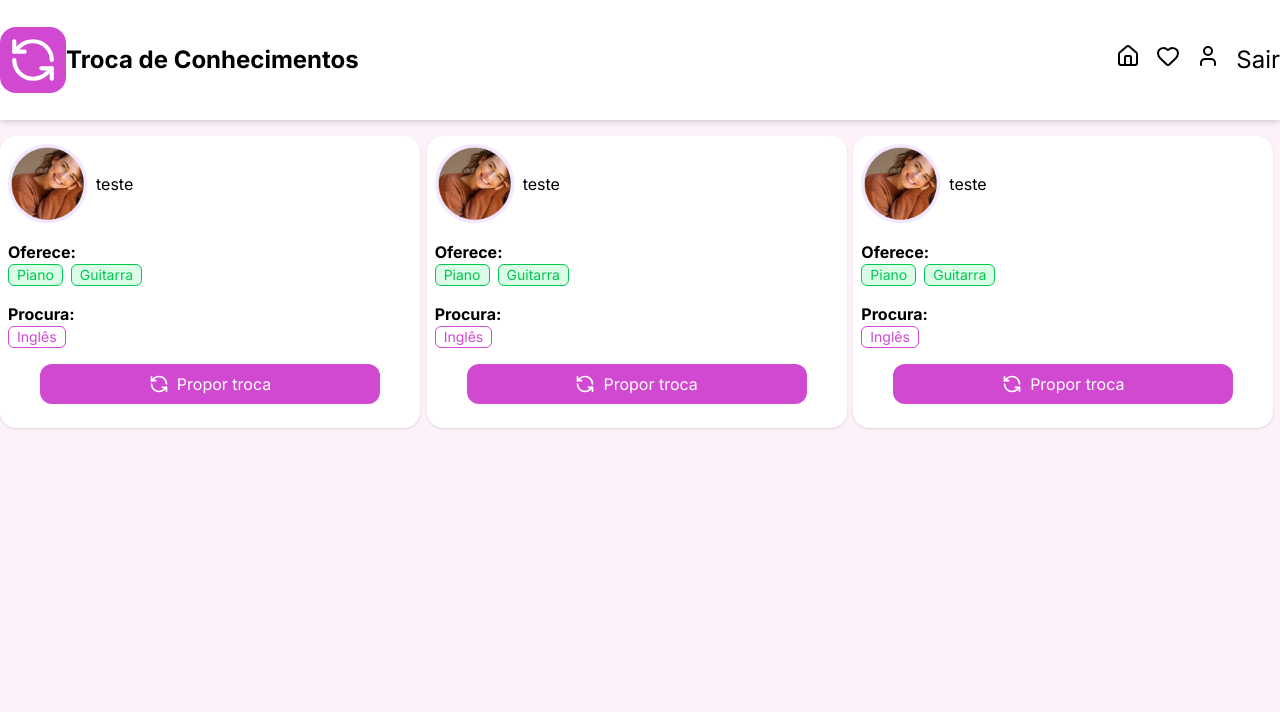
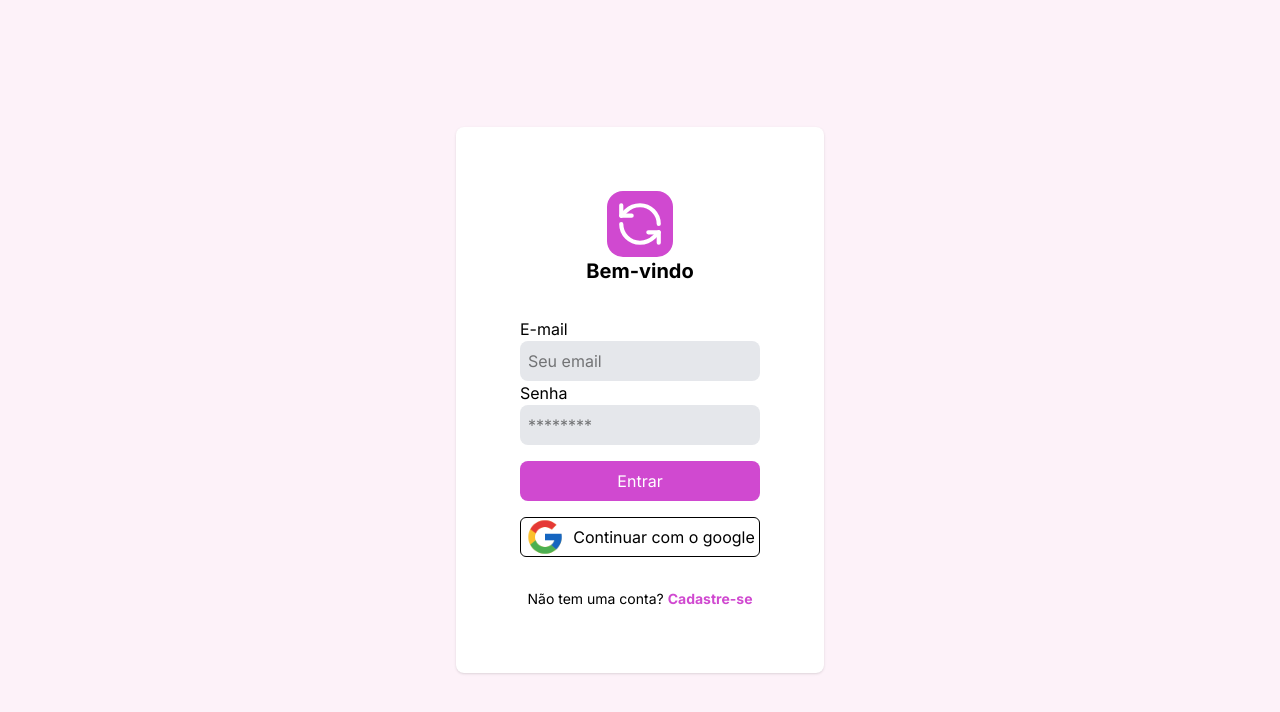
Before and after one commit to ASJoaoVictor/skill-swap, a React (Vite) app in the folder frontend/: page / in a window 1280 px wide. Shown: the top 712 px of the page. Built offline with nearby package versions, Linux system fonts and the light colour scheme.

Commit message:
update frontend

```diff
--- a/frontend/package.json
+++ b/frontend/package.json
@@ -11,6 +11,7 @@
   },
   "dependencies": {
     "@tailwindcss/vite": "^4.2.4",
+    "axios": "^1.16.0",
     "lucide-react": "^1.3.0",
     "react": "^19.2.5",
     "react-dom": "^19.2.5",
--- a/frontend/src/components/Card.jsx
+++ b/frontend/src/components/Card.jsx
@@ -3,20 +3,20 @@ import { RefreshCcw } from 'lucide-react';
 const Card = ({name, habilidades_oferecidas, habilidades_procuradas}) => {
     return <div className="flex flex-col justify-between bg-white shadow rounded-2xl mt-4 w-105 p-2">
         <div className="flex items-center gap-2">
-            <img src="./foto-perfil.png" alt="foto" className="h-20" />
+            <img src="" alt="foto" className="h-20" />
             <p>{name}</p>
         </div>
         <p className="font-bold mt-4">Oferece:</p>
         <div className="flex flex-wrap w-full gap-2">
             {habilidades_oferecidas.map((skill) => {
-                return <p className="bg-green-100 border border-green-500 text-green-500 rounded-md px-2 text-sm">{skill.name}</p>
+                return <p key={skill.id} className="bg-green-100 border border-green-500 text-green-500 rounded-md px-2 text-sm">{skill.name}</p>
             })}
 
         </div>
         <p className="font-bold mt-4">Procura:</p>
         <div className="flex flex-wrap w-fit gap-2">
             {habilidades_procuradas.map((skill) => {
-                return <p className="bg-white border border-purple text-purple rounded-md px-2 text-sm">{skill.name}</p>
+                return <p key={skill.id} className="bg-white border border-purple text-purple rounded-md px-2 text-sm">{skill.name}</p>
             })}
         </div>
 
--- a/frontend/src/components/Header.jsx
+++ b/frontend/src/components/Header.jsx
@@ -14,7 +14,7 @@ const Header =() => {
             </Link>
             <div className="flex gap-4">
 
-                <Link to="/"><House className='hover:text-purple'/></Link>
+                <Link to="/index"><House className='hover:text-purple'/></Link>
                 <Link to="/matches"><Heart className='hover:text-purple'/></Link>
                 <Link to="/user"><User className='hover:text-purple'/></Link>
                 <p className='text-2xl hover:text-purple cursor-pointer'>Sair</p>
--- a/frontend/src/main.jsx
+++ b/frontend/src/main.jsx
@@ -10,11 +10,11 @@ import Login from './pages/Login';
 import Register from './pages/Register';
 
 const router = createBrowserRouter([
-  { path: "/", element: <Index />},
+  { path: "/", element: <Login /> },
+  { path: "/register", element: <Register /> },
+  { path: "/index", element: <Index />},
   { path: "/matches", element: <Matches />},
   { path: "/user", element: <User />},
-  { path: "/login", element: <Login /> },
-  { path: "/register", element: <Register /> },
 ]);
 
 createRoot(document.getElementById('root')).render(
--- a/frontend/src/pages/Index.jsx
+++ b/frontend/src/pages/Index.jsx
@@ -1,147 +1,26 @@
+import { useState, useEffect } from "react";
 import Header from "../components/Header";
 import Card from "../components/Card";
+import api from "../services/api";
 
 const Index = () => {
 
-    const users = [
-    {
-        "id": 1,
-        "email": "teste@gmail.com",
-        "url_img": null,
-        "username": "teste",
-        "password": "12345",
-        "skills": [
-            {
-                "id": 1,
-                "name": "Piano",
-                "description": "teste",
-                "type": "offered",
-                "usersId": 1,
-                "categoryId": 1,
-                "category": {
-                    "id": 1,
-                    "name": "Música"
-                }
-            },
-            {
-                "id": 1,
-                "name": "Guitarra",
-                "description": "teste",
-                "type": "offered",
-                "usersId": 1,
-                "categoryId": 1,
-                "category": {
-                    "id": 1,
-                    "name": "Música"
-                }
-            },
-            {
-                "id": 1,
-                "name": "Inglês",
-                "description": "teste",
-                "type": "sought",
-                "usersId": 1,
-                "categoryId": 1,
-                "category": {
-                    "id": 1,
-                    "name": "Música"
+    const [users, setUsers] = useState([]);
+
+    useEffect(() => {
+        async function load() {
+            try {
+                const response = await api.get("/users");
+                setUsers(response.data);
+            } catch (err) {
+                console.error(err);
             }
         }
-        ]
-    },
-    {
-        "id": 1,
-        "email": "teste@gmail.com",
-        "url_img": null,
-        "username": "teste",
-        "password": "12345",
-        "skills": [
-            {
-                "id": 1,
-                "name": "Piano",
-                "description": "teste",
-                "type": "offered",
-                "usersId": 1,
-                "categoryId": 1,
-                "category": {
-                    "id": 1,
-                    "name": "Música"
-                }
-            },
-            {
-                "id": 1,
-                "name": "Guitarra",
-                "description": "teste",
-                "type": "offered",
-                "usersId": 1,
-                "categoryId": 1,
-                "category": {
-                    "id": 1,
-                    "name": "Música"
-                }
-            },
-            {
-                "id": 1,
-                "name": "Inglês",
-                "description": "teste",
-                "type": "sought",
-                "usersId": 1,
-                "categoryId": 1,
-                "category": {
-                    "id": 1,
-                    "name": "Música"
-                }
-            }
-        ]
-    },
-    {
-        "id": 1,
-        "email": "teste@gmail.com",
-        "url_img": null,
-        "username": "teste",
-        "password": "12345",
-        "skills": [
-            {
-                "id": 1,
-                "name": "Piano",
-                "description": "teste",
-                "type": "offered",
-                "usersId": 1,
-                "categoryId": 1,
-                "category": {
-                    "id": 1,
-                    "name": "Música"
-                }
-            },
-            {
-                "id": 1,
-                "name": "Guitarra",
-                "description": "teste",
-                "type": "offered",
-                "usersId": 1,
-                "categoryId": 1,
-                "category": {
-                    "id": 1,
-                    "name": "Música"
-                }
-            },
-            {
-                "id": 1,
-                "name": "Inglês",
-                "description": "teste",
-                "type": "sought",
-                "usersId": 1,
-                "categoryId": 1,
-                "category": {
-                    "id": 1,
-                    "name": "Música"
-                }
-            }
-        ]
-    }
-]
 
-    return  <div className='bg-light-purple min-h-screen h-full'>
+        load();
+    }, []);
+
+    return <div className='bg-light-purple min-h-screen h-full'>
         <Header />
         <main className='flex-1 h-full'>
             <div className='grid lg:grid-cols-3 md:grid-cols-2 sm:grid-cols-1 max-w-325 m-auto'>
--- a/frontend/src/pages/Login.jsx
+++ b/frontend/src/pages/Login.jsx
@@ -1,9 +1,30 @@
-import {RefreshCcw} from 'lucide-react';
+import { useState, useEffect } from 'react';
+import {RefreshCcw, Target} from 'lucide-react';
 import { Link } from 'react-router';
-
-
+import api from "../services/api";
 
 const Login = () => {
+    const [email, setEmail] = useState("");
+    const [password, setPassword] = useState("");
+
+    const handleLogin = async (e) => {
+        e.preventDefault();
+        try{
+            const response = await api.post("/login", null, {
+                auth:{
+                    username: email,
+                    password: password,
+                },
+            });
+            console.log(response.data.token)
+            localStorage.setItem("token", response.data.token);
+            window.location.href = "./index";
+        }catch(err){
+            console.error(err);
+            alert("Deu erro");
+        }
+    };
+
     return <div className="flex justify-center items-center bg-light-purple w-screen h-screen">
         <div className='flex flex-col justify-center items-center bg-white p-16 gap-8 rounded-lg shadow'>
             <div className='flex flex-col items-center justify-center'>
@@ -13,12 +34,12 @@ const Login = () => {
                 <p className='text-xl font-bold'>Bem-vindo</p>
             </div>
             <div>
-                <form action="" method="post">
+                <form onSubmit={handleLogin} method="post">
                     <label htmlFor="email">E-mail</label><br />
-                    <input className="bg-gray-200 px-2 w-60 h-10 rounded-lg" type="text" name="email" id="email" placeholder="Seu email" /><br />
+                    <input className="bg-gray-200 px-2 w-60 h-10 rounded-lg" onChange={(e) => setEmail(e.target.value)} type="email" name="email" id="email" placeholder="Seu email" /><br />
 
                     <label htmlFor="password">Senha</label><br />
-                    <input className="bg-gray-200 px-2 w-60 h-10 rounded-lg" type="text" name="password" id="password" placeholder="********"/><br />
+                    <input className="bg-gray-200 px-2 w-60 h-10 rounded-lg" onChange={(e) => setPassword(e.target.value)} type="password" name="password" id="password" placeholder="********"/><br />
 
                     <button className="bg-purple text-white mt-4 w-60 h-10 rounded-lg cursor-pointer" type="submit">Entrar</button>
                 </form>
--- a/frontend/src/pages/User.jsx
+++ b/frontend/src/pages/User.jsx
@@ -1,63 +1,38 @@
-import {useState} from 'react';
+import {useState, useEffect} from 'react';
 import Header from '../components/Header';
 import { Trash, Pencil, Plus } from 'lucide-react';
 import ModalConfirm from '../components/ModalConfirm';
 import ModalAddSkill from '../components/ModalAddSkill';
 import ModalEditSkill from '../components/ModalEditSkill';
+import api from '../services/api';
 
 const User = () => {
 
+    const [user, setUser] = useState(null);
     const [skillDelete, setSkillDelete] = useState(null);
     const [modalAddSkillOffered, setModalAddSkillOffered] = useState(null);
     const [modalAddSkillSought, setModalAddSkillSought] = useState(null);
     const [modalEditSkillOffered, setModalEditSkillOffered] = useState(null)
     const [modalEditSkillSought, setModalEditSkillSought] = useState(null)
 
-    const user = {
-        "id": 1,
-        "email": "teste@gmail.com",
-        "url_img": null,
-        "username": "teste",
-        "password": "12345",
-        "skills": [
-            {
-                "id": 1,
-                "name": "Piano",
-                "description": "teste",
-                "type": "offered",
-                "usersId": 1,
-                "categoryId": 1,
-                "category": {
-                    "id": 1,
-                    "name": "Música"
-                }
-            },
-            {
-                "id": 1,
-                "name": "Guitarra",
-                "description": "teste",
-                "type": "offered",
-                "usersId": 1,
-                "categoryId": 1,
-                "category": {
-                    "id": 1,
-                    "name": "Música"
-                }
-            },
-            {
-                "id": 1,
-                "name": "Inglês",
-                "description": "teste",
-                "type": "sought",
-                "usersId": 1,
-                "categoryId": 1,
-                "category": {
-                    "id": 1,
-                    "name": "Música"
-                }
+    useEffect(() => {
+        async function load() {
+            try{
+                const response = await api.get("/users/get");
+                setUser(response.data);
+            }catch(err){
+                console.log("Erro ao pegar usuário: " + err);
             }
-        ]
+        }
+
+        load();
+    }, []);
+
+    if(!user){
+        return <p>carregando</p>
     }
+
+
     return <div className='bg-light-purple h-screen'>
         {skillDelete && <ModalConfirm
             title={`Excluir ${skillDelete.name}`}
--- /dev/null
+++ b/frontend/src/services/api.js
@@ -0,0 +1,18 @@
+import axios from "axios";
+
+const api = axios.create({
+    baseURL: "https://stunning-barnacle-jj75qw6qjq54cp64j-3000.app.github.dev"
+});
+
+api.interceptors.request.use(async config => {
+    const token = localStorage.getItem("token");
+
+    if (token){
+        config.headers = config.headers || {}
+        config.headers.Authorization = `Bearer ${token}`;
+    }
+
+    return config;
+});
+
+export default api;
```
Also changed, not shown: frontend/src/components/ModalAddSkill.jsx (+15 -41 lines), 1 other file (tests, documents, lock files or other folders). Lines whose indentation alone changed are shown as unchanged.
